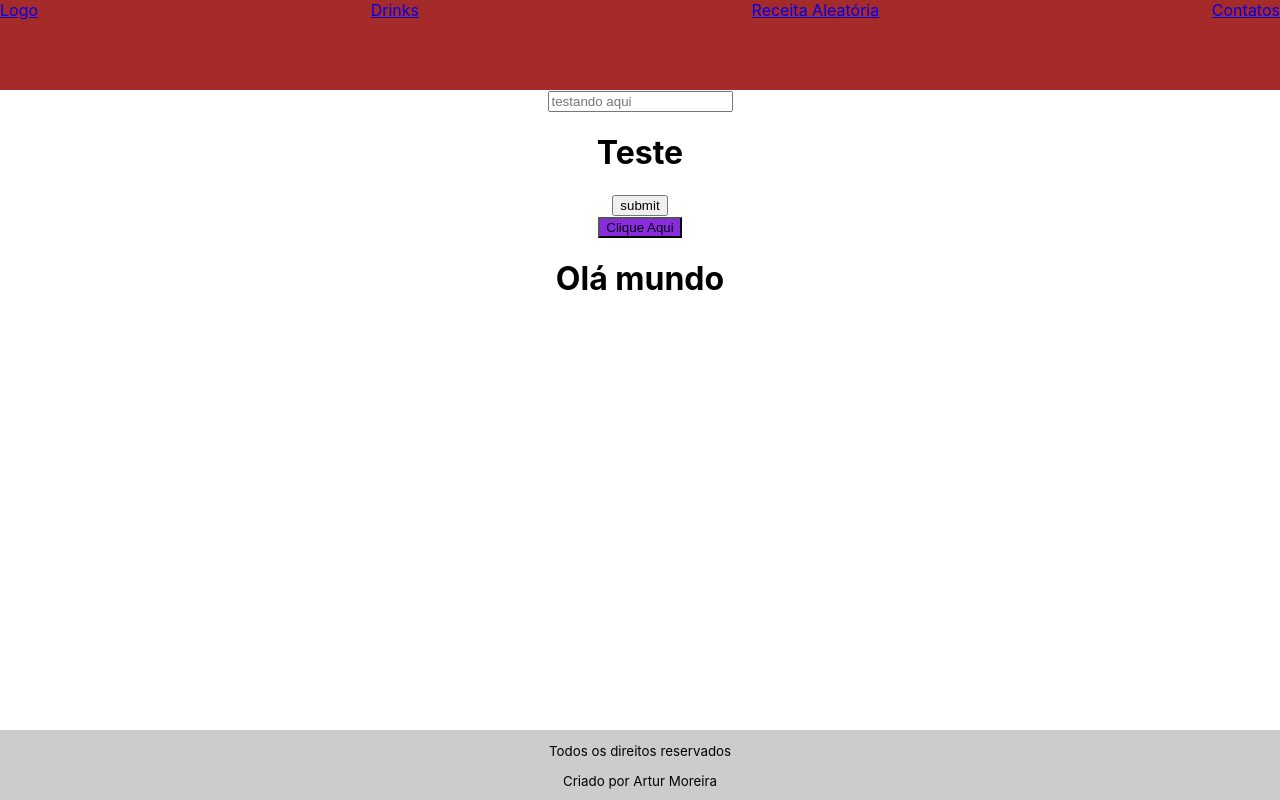
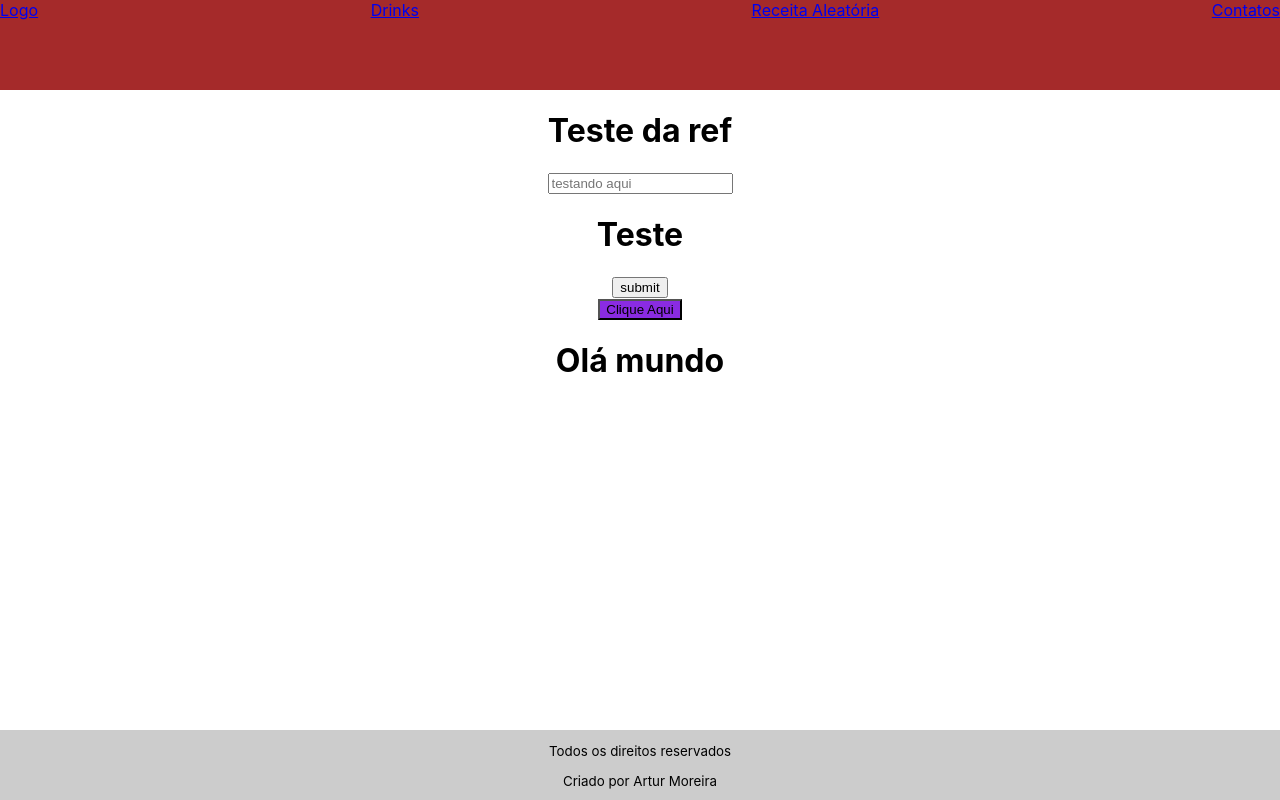
Before and after one commit to arturacm/bonsDrinks, a React (Create React App) app: page /contato in a window 1280 px wide. Built offline with nearby package versions, Linux system fonts and the light colour scheme.

Commit message:
implementação do uso da useRef

```diff
--- a/src/components/Form.jsx
+++ b/src/components/Form.jsx
@@ -1,6 +1,21 @@
-import React, { useState } from 'react'
+import React, { useState, useRef, useEffect } from 'react'
 
 function Form () {
+
+
+
+    const novaRef = useRef(null)
+    useEffect(()=>{
+        novaRef.current.addEventListener("mouseover",()=>{
+            if(novaRef.current.style.backgroundColor == "red"){
+                novaRef.current.style.backgroundColor = "blue"
+            }else{
+                novaRef.current.style.backgroundColor = "red"
+            }
+
+        })
+    },[])
+
     const [label, setLabel] = useState("Teste")
     const novoValor = (event)=> {
         setLabel(event.target.value)
@@ -8,6 +23,7 @@ function Form () {
     }
     return(
         <form className="formulario">
+            <h1 ref={novaRef}>Teste da ref</h1>
         <input type="text" onChange={novoValor} placeholder="testando aqui" />
         {/* <input type="text" placeholder="Função" />
         <input type="text" placeholder="braba" /> */}
```
